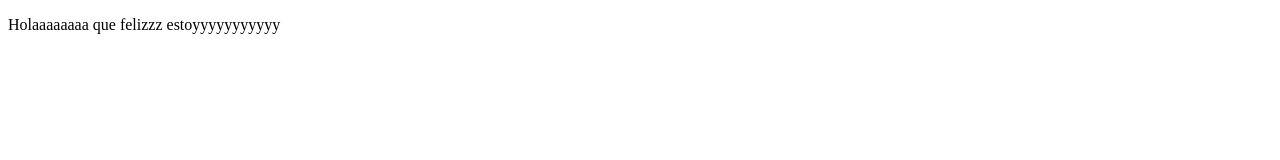
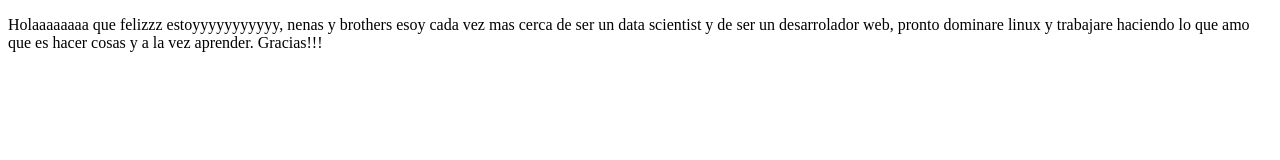
Before and after one commit to JulianDavid10/proyectoDemoCursoPrework, a plain HTML site: page index.html in a window 1280 px wide. Drawn offline with Linux system fonts and the light colour scheme.

Commit message:
nuevo mensaje agregado a mi blog de expectativas y comentarios de mi vida

```diff
--- a/index.html
+++ b/index.html
@@ -8,7 +8,7 @@
 </head>
 <body>
     <p>
-        Holaaaaaaaa que felizzz estoyyyyyyyyyyy
+        Holaaaaaaaa que felizzz estoyyyyyyyyyyy, nenas y brothers esoy cada vez mas cerca de ser un data scientist y de ser un desarrolador web, pronto dominare linux y trabajare haciendo lo que amo que es hacer cosas y a la vez aprender. Gracias!!!
     </p>
 </body>
 </html>
```
